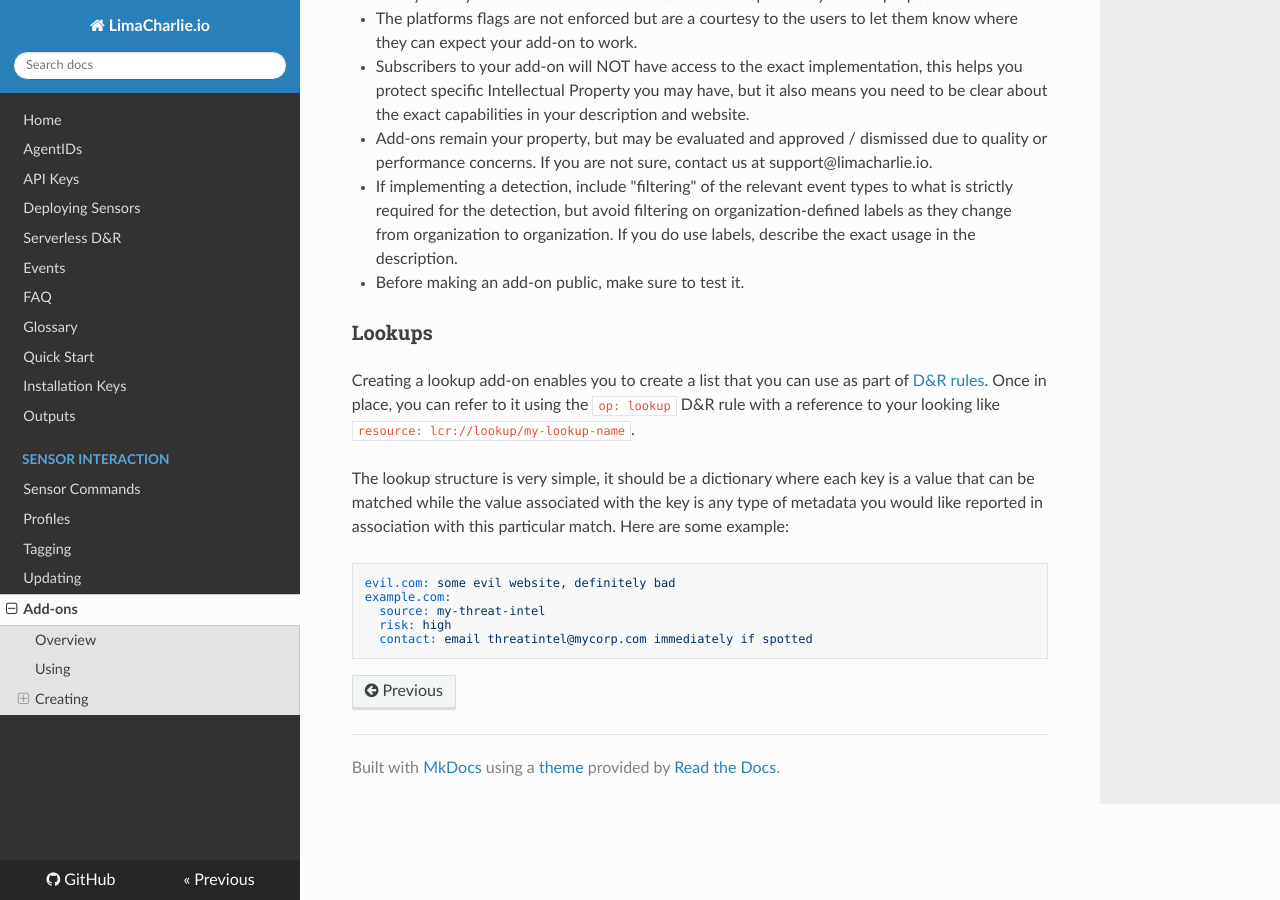
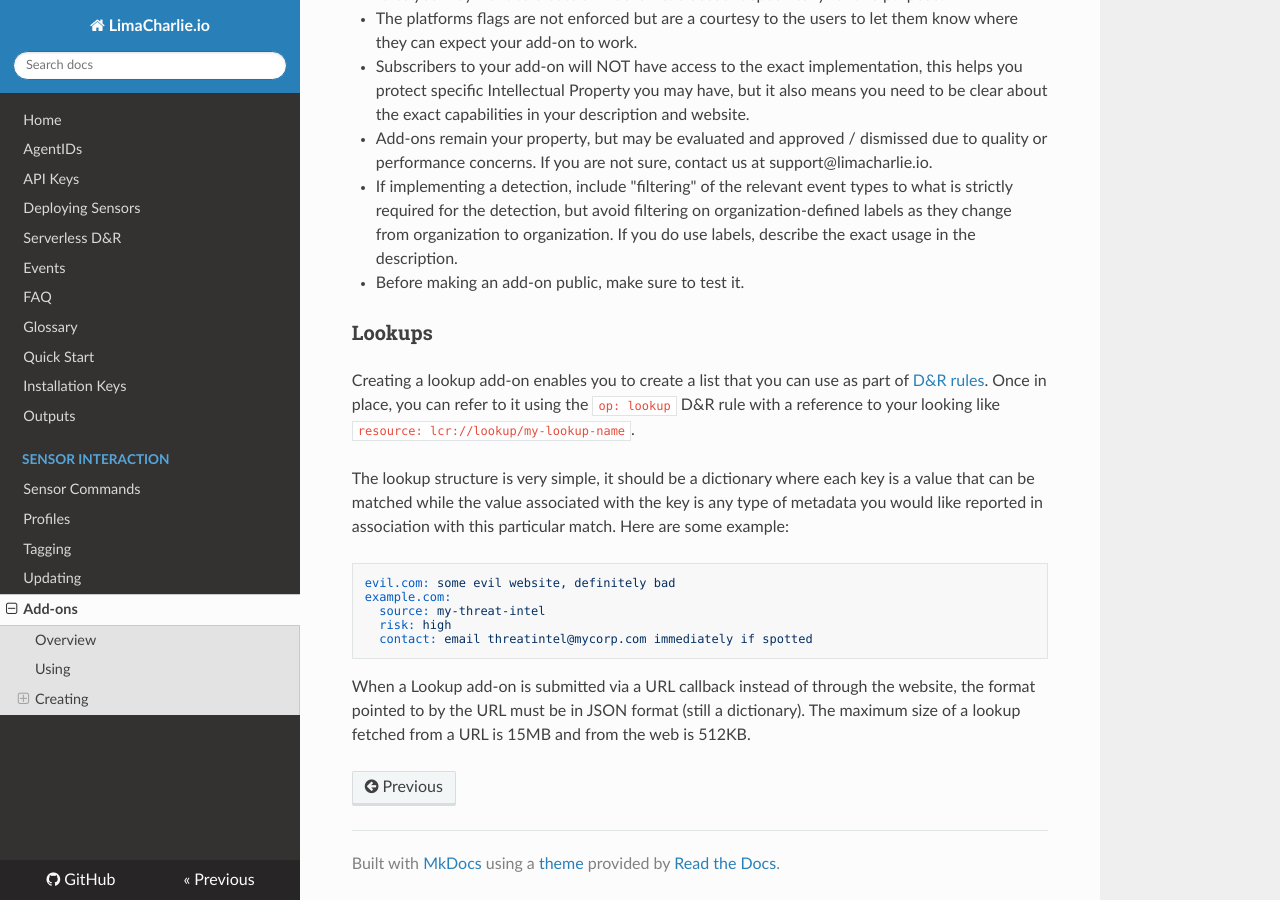
Before and after one commit to refractionPOINT/lce_doc, an MkDocs documentation site: the page built from docs/user_addons.md, in a window 1280 px wide and 900 px high, scrolled down 1412 px. Built offline with MkDocs 1.6.1, drawn with Linux system fonts in a browser that asks for light colours; nearby versions of some CDN libraries; old or Windows-style settings are respelled for this version of MkDocs.

Commit message:
Adding doc to new URL.

````diff
--- a/docs/user_addons.md
+++ b/docs/user_addons.md
@@ -74,3 +74,7 @@ example.com:
   risk: high
   contact: email threatintel@mycorp.com immediately if spotted
 ```
+
+When a Lookup add-on is submitted via a URL callback instead of through the website, the
+format pointed to by the URL must be in JSON format (still a dictionary). The maximum size
+of a lookup fetched from a URL is 15MB and from the web is 512KB.
````
